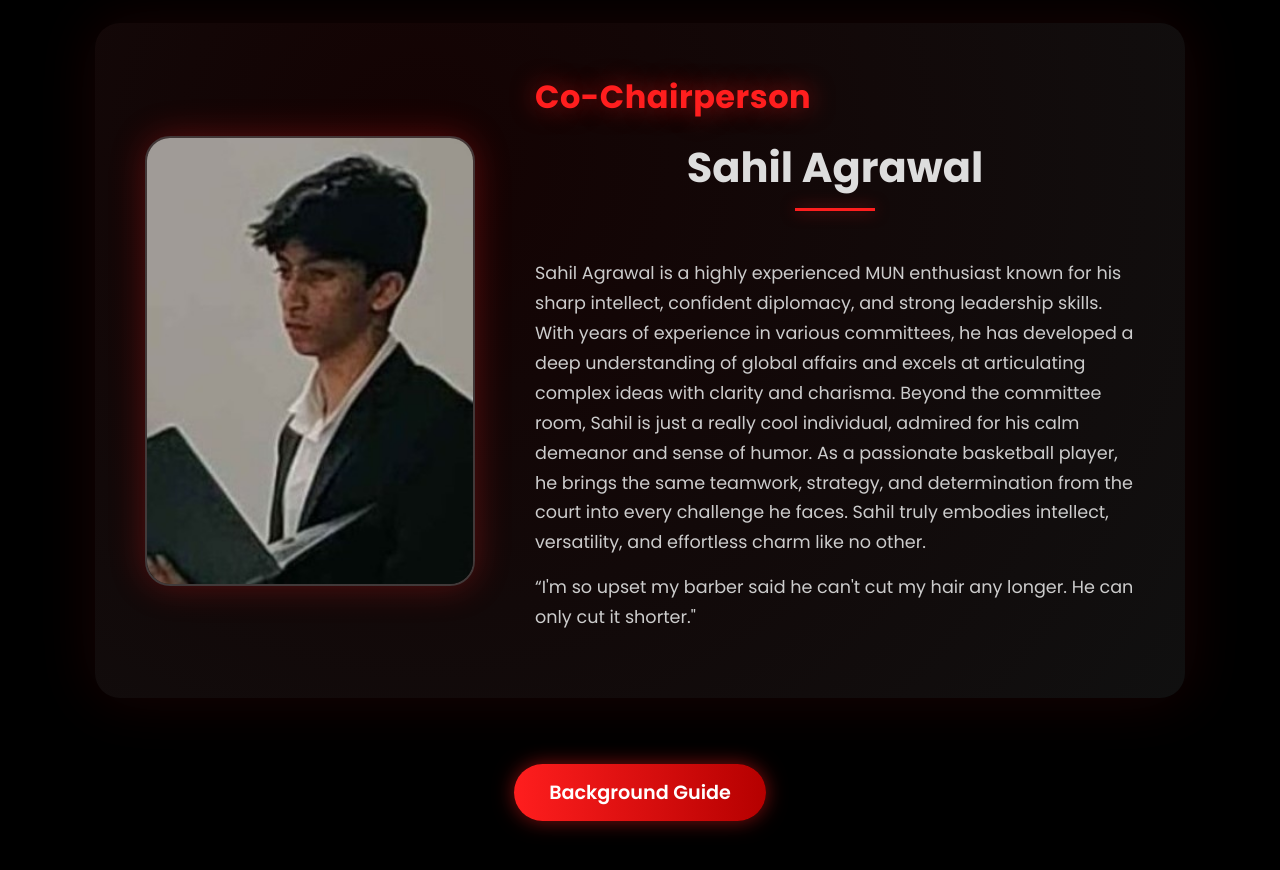
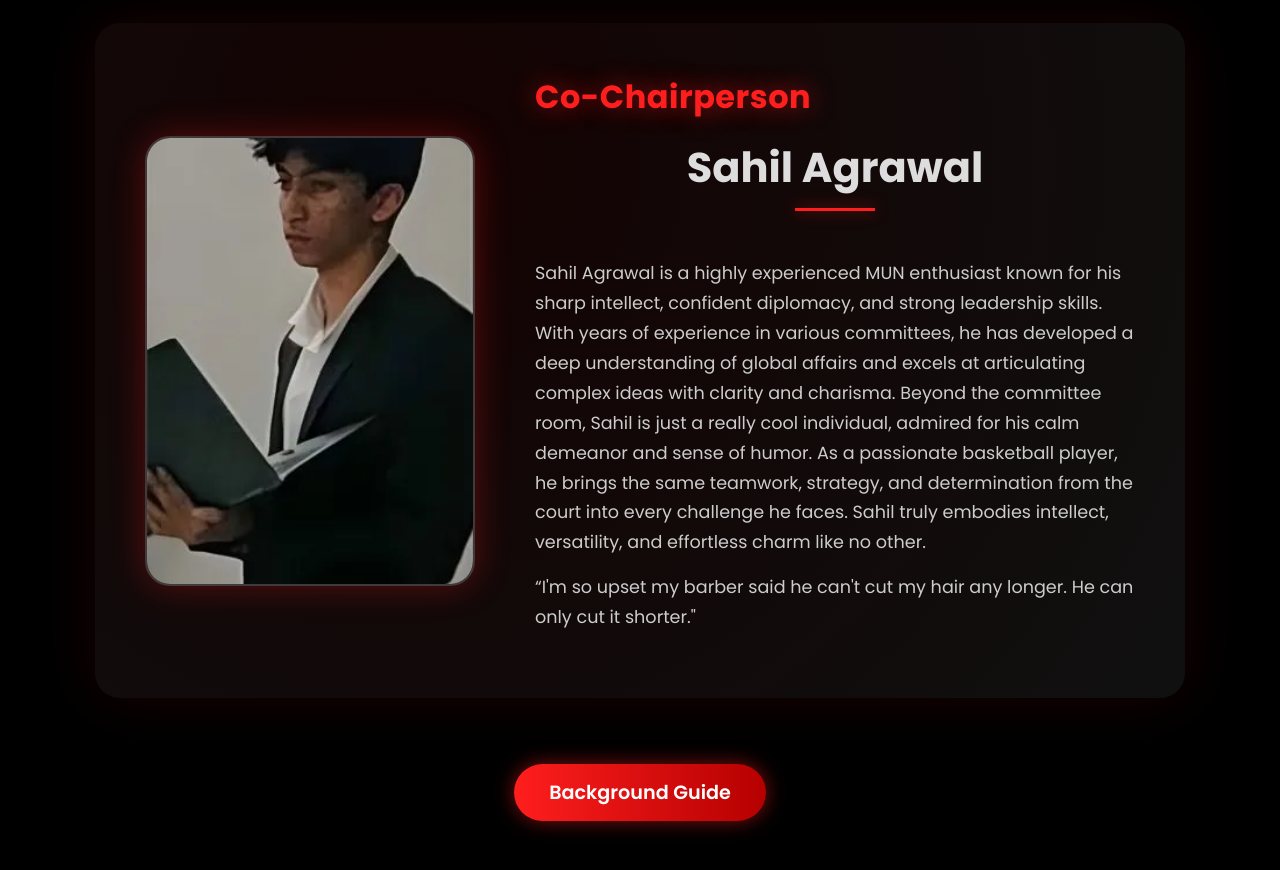
Before and after one commit to arjunnarang2020/HISMUN-Website, a plain HTML site: page hcc.html in a window 1280 px wide. Shown: the part 1600-2470 px from the top of the page. Drawn offline with nearby package versions, Linux system fonts and the light colour scheme.

Commit message:
Sahils picture

```diff
--- a/hcc.html
+++ b/hcc.html
@@ -227,7 +227,7 @@
       </div>
 
       <div class="eb-card">
-        <img src="Sahil.png" alt="Moderator Photo">
+        <img src="Sahil.webp" alt="Moderator Photo">
         <div class="eb-info">
           <h3>Co-Chairperson</h3>
           <h2>Sahil Agrawal</h2>
```
